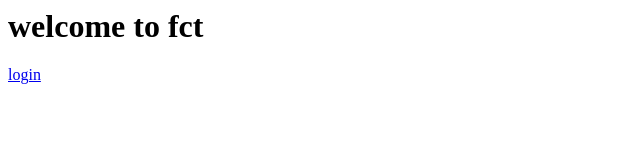
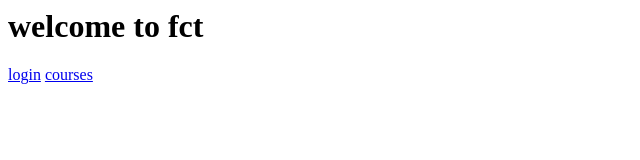
Before and after one commit to ankurkhurpadi/devops-18may_gitbranch, a plain HTML site: page index.html in a window 1280 px wide. Shown: the full height of the page, 0-640 px from the left. Drawn offline with Linux system fonts and the light colour scheme.

Commit message:
added anchor tag in index.html on courses

```diff
--- a/index.html
+++ b/index.html
@@ -1,2 +1,3 @@
 <h1>welcome to fct </h1>
 <a href="login.html">login</a>
+<a href="courses.html">courses</a>
```
